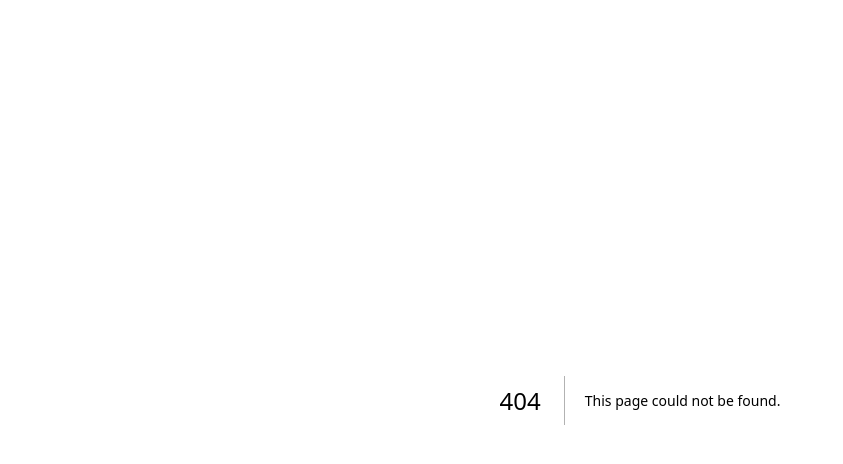
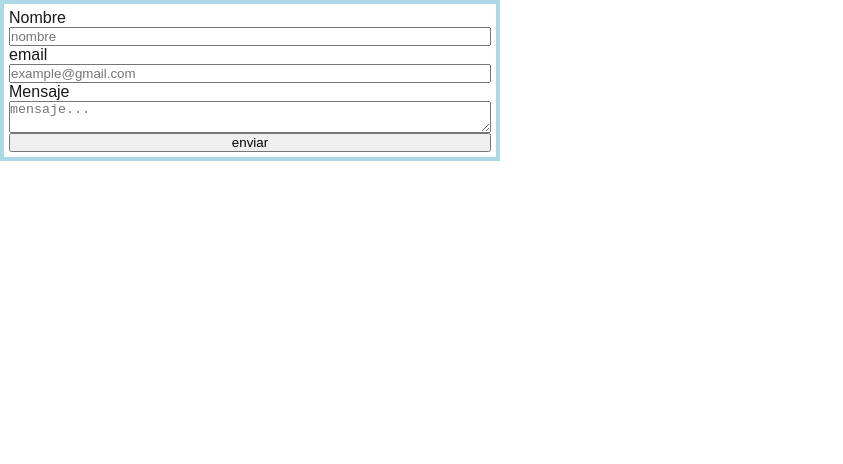
Before and after one commit to MarcoRosselDev/next-js-06-postgres, a Next.js app: page /minform in a window 1280 px wide. Before the commit this address had no page. Shown: the top 464 px of the page, without its empty margins (0-843 px from the left). Built offline with nearby package versions, Linux system fonts and the light colour scheme.

Commit message:
typescript | libreria react-form-hook | form task

```diff
--- /dev/null
+++ b/src/app/minform/minform.module.css
@@ -0,0 +1,7 @@
+.main{
+  display: flex;
+  flex-direction: column;
+  border: 4px solid lightblue;
+  padding: 5px;
+  max-width: 500px;
+}
--- /dev/null
+++ b/src/app/minform/page.tsx
@@ -0,0 +1,30 @@
+"use client"
+import {SubmitHandler, useForm} from 'react-hook-form'
+import style from './minform.module.css'
+
+type MyType = {
+  nombre: string
+  email: string
+  mensaje: string
+}
+export default function Page(){
+
+  const {register, handleSubmit} = useForm<MyType>()
+
+  const onSubmit: SubmitHandler<MyType> = (data) => console.log(data);
+
+  return (
+    <form onSubmit={handleSubmit(onSubmit)} className={style.main}>
+      <label htmlFor="nombre">Nombre</label>
+      <input type="text" id='nombre' placeholder='nombre' {...register("nombre")} />
+
+      <label htmlFor="email">email</label>
+      <input type="email" id='email' placeholder='example@gmail.com' {...register("email")} />
+
+      <label htmlFor="textarea">Mensaje</label>
+      <textarea  {...register("mensaje")} id="textarea" placeholder='mensaje...'></textarea>
+
+      <button type="submit">enviar</button>
+    </form>
+  )
+}
```
